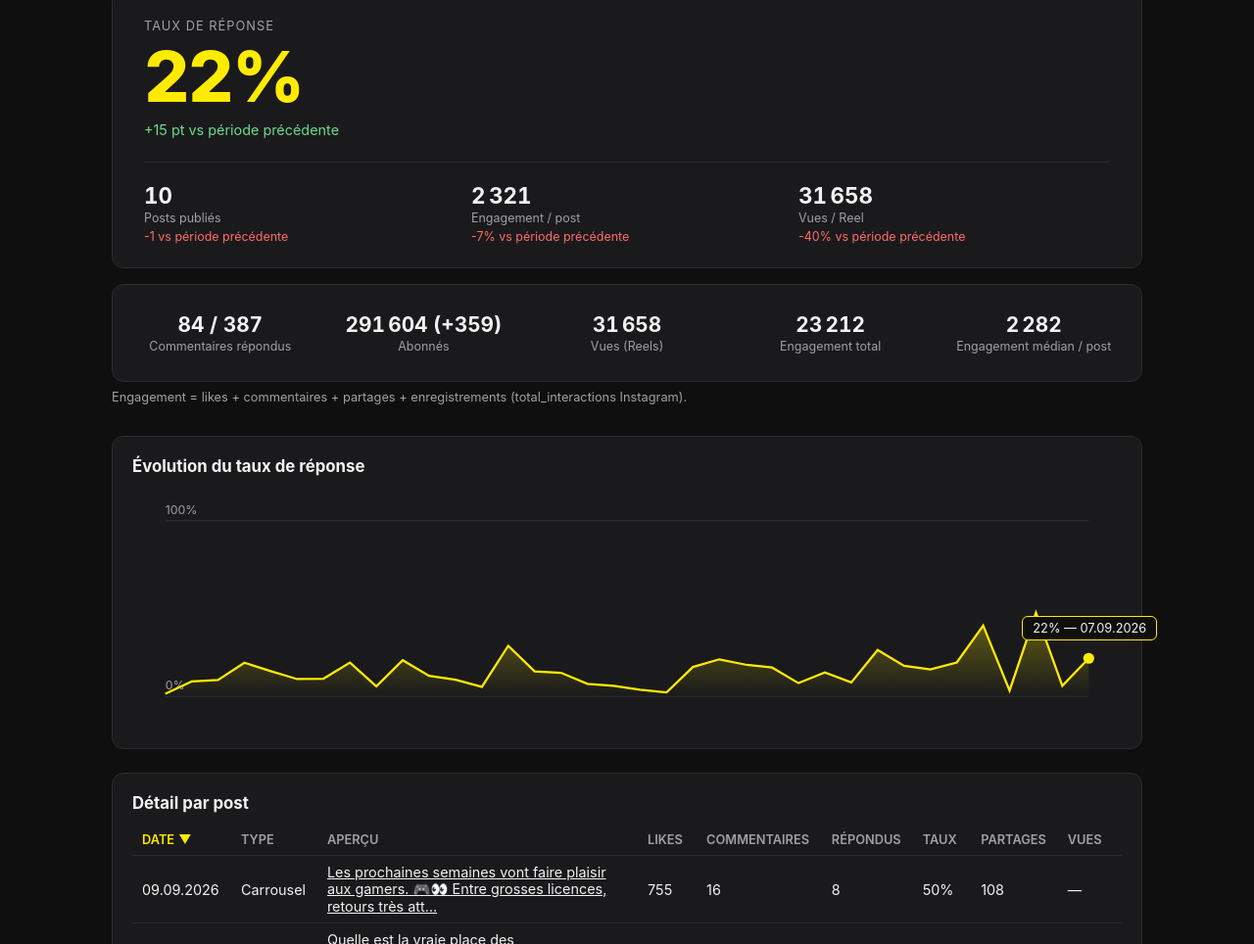
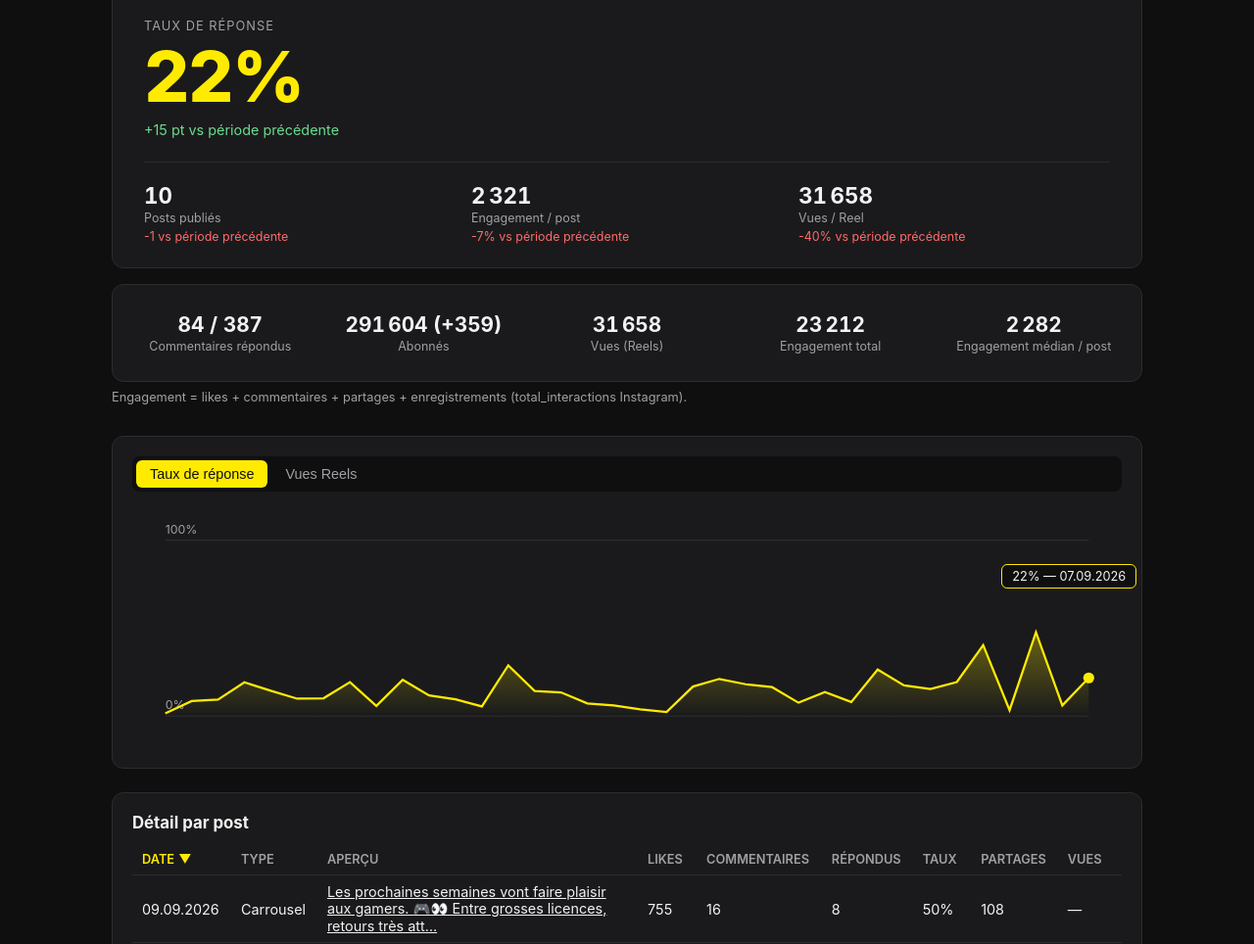
Before and after one commit to RouxKool/tataki-dashboard, a website: page index.html in a window 1280 px wide. Shown: the part 225-1189 px from the top of the page at 98% size. Drawn offline with Linux system fonts and the light colour scheme.

Commit message:
Add a second chart (weekly Reels views), shown as a tab alongside reply rate

```diff
--- a/app.js
+++ b/app.js
@@ -34,7 +34,7 @@ async function init() {
     monthlyPeriods = buildMonthlyPeriods(history);
 
     loadingStatus.hidden = true;
-    renderChart(weeklyPeriods);
+    renderAllCharts(weeklyPeriods);
     setMode("week", { resetToLatest: true });
   } catch (error) {
     loadingStatus.textContent = `Erreur : ${error.message}`;
@@ -57,6 +57,15 @@ document.querySelectorAll("th[data-sort-key]").forEach((th) => {
     sortDirection = sortKey === key && sortDirection === "desc" ? "asc" : "desc";
     sortKey = key;
     renderPostsTableRows();
+  });
+});
+
+document.querySelectorAll(".chart-tabs .mode-btn").forEach((tab) => {
+  tab.addEventListener("click", () => {
+    document.querySelectorAll(".chart-tabs .mode-btn").forEach((t) => t.classList.remove("active"));
+    document.querySelectorAll(".chart-panel").forEach((panel) => (panel.hidden = true));
+    tab.classList.add("active");
+    document.getElementById(tab.dataset.chartTarget).hidden = false;
   });
 });
 
@@ -309,35 +318,63 @@ function median(values) {
 
 let selectedWeekIndex = null;
 
-function renderChart(periods) {
+const CHARTS = [
+  {
+    chartId: "chart",
+    tooltipId: "chart-tooltip",
+    dotId: "chart-selected-dot",
+    getValue: (p) => p.replyRate,
+    formatTooltip: (v) => formatPercent(v),
+    formatAxis: (v) => `${Math.round(v * 100)}%`,
+    fixedYMax: 1,
+    ariaLabel: (n) => `Évolution du taux de réponse, de 0 à 100%, sur ${n} semaine(s)`,
+  },
+  {
+    chartId: "chart-views",
+    tooltipId: "chart-views-tooltip",
+    dotId: "chart-views-selected-dot",
+    getValue: (p) => p.viewsTotal,
+    formatTooltip: (v) => `${formatNumber(v)} vue(s)`,
+    formatAxis: (v) => formatCompactNumber(v),
+    fixedYMax: null, // calculé à partir des données à chaque rendu
+    ariaLabel: (n) => `Évolution des vues Reels totales sur ${n} semaine(s)`,
+  },
+];
+
+function renderAllCharts(periods) {
+  for (const chart of CHARTS) renderChart(chart, periods);
+}
+
+function renderChart(chart, periods) {
   const points = periods
-    .map((p, i) => ({ x: i, y: p.replyRate, dateLabel: p.dateLabel }))
+    .map((p, i) => ({ x: i, y: chart.getValue(p), dateLabel: p.dateLabel }))
     .filter((p) => p.y != null);
 
-  const chartEl = document.getElementById("chart");
+  const chartEl = document.getElementById(chart.chartId);
   if (points.length < 2) {
     chartEl.innerHTML = "<p class=\"empty-message\">Pas assez de données pour un graphique.</p>";
     return;
   }
-  chartEl.innerHTML = buildLineChartSvg(points, periods.length);
-  attachChartHoverHandlers();
-  if (selectedWeekIndex != null) updateChartSelection(selectedWeekIndex);
+  const yMax = chart.fixedYMax ?? Math.max(...points.map((p) => p.y), 1);
+  chartEl.innerHTML = buildLineChartSvg(chart, points, periods.length, yMax);
+  attachChartHoverHandlers(chart);
+  if (selectedWeekIndex != null) updateSingleChartSelection(chart, selectedWeekIndex);
 }
 
-function attachChartHoverHandlers() {
-  const container = document.getElementById("chart").closest(".chart-section");
+function attachChartHoverHandlers(chart) {
+  const container = document.getElementById(chart.chartId).closest(".chart-panel");
   container.querySelectorAll(".chart-point").forEach((circle) => {
-    circle.addEventListener("mouseenter", () => showChartTooltip(circle));
+    circle.addEventListener("mouseenter", () => showChartTooltip(chart, circle));
     circle.addEventListener("mouseleave", () => {
       const selectedCircle = container.querySelector(`.chart-point[data-period-index="${selectedWeekIndex}"]`);
-      if (selectedCircle) showChartTooltip(selectedCircle);
-      else document.getElementById("chart-tooltip").hidden = true;
+      if (selectedCircle) showChartTooltip(chart, selectedCircle);
+      else document.getElementById(chart.tooltipId).hidden = true;
     });
     circle.addEventListener("click", () => goToWeekFromChart(Number(circle.dataset.periodIndex)));
   });
 }
 
-/** Bascule la timeline sur la semaine cliquée dans le graphique (passe en mode Semaine si besoin). */
+/** Bascule la timeline sur la semaine cliquée dans un graphique (passe en mode Semaine si besoin). */
 function goToWeekFromChart(weekIndex) {
   if (mode !== "week") {
     mode = "week";
@@ -350,29 +387,34 @@ function goToWeekFromChart(weekIndex) {
   renderSelectedPeriod();
 }
 
-function showChartTooltip(circle) {
-  const tooltip = document.getElementById("chart-tooltip");
-  const container = document.getElementById("chart").closest(".chart-section");
+function showChartTooltip(chart, circle) {
+  const tooltip = document.getElementById(chart.tooltipId);
+  const container = document.getElementById(chart.chartId).closest(".chart-panel");
   const circleRect = circle.getBoundingClientRect();
   const containerRect = container.getBoundingClientRect();
-  tooltip.textContent = `${formatPercent(Number(circle.dataset.rate))} — ${circle.dataset.dateLabel}`;
+  tooltip.textContent = `${chart.formatTooltip(Number(circle.dataset.rawValue))} — ${circle.dataset.dateLabel}`;
   tooltip.style.left = `${circleRect.left - containerRect.left + circleRect.width / 2}px`;
   tooltip.style.top = `${circleRect.top - containerRect.top}px`;
   tooltip.hidden = false;
 }
 
-/** Déplace le gros point permanent sur la semaine actuellement sélectionnée dans la timeline. */
+/** Déplace le gros point permanent sur la semaine actuellement sélectionnée, sur tous les graphiques. */
 function updateChartSelection(weekIndex) {
   selectedWeekIndex = weekIndex;
-  const container = document.getElementById("chart").closest(".chart-section");
+  for (const chart of CHARTS) updateSingleChartSelection(chart, weekIndex);
+}
+
+function updateSingleChartSelection(chart, weekIndex) {
+  const container = document.getElementById(chart.chartId)?.closest(".chart-panel");
   if (!container) return;
 
-  const selectedDot = document.getElementById("chart-selected-dot");
+  const selectedDot = document.getElementById(chart.dotId);
   const matchingCircle = container.querySelector(`.chart-point[data-period-index="${weekIndex}"]`);
 
   if (!matchingCircle) {
     if (selectedDot) selectedDot.style.display = "none";
-    document.getElementById("chart-tooltip").hidden = true;
+    const tooltip = document.getElementById(chart.tooltipId);
+    if (tooltip) tooltip.hidden = true;
     return;
   }
 
@@ -381,10 +423,10 @@ function updateChartSelection(weekIndex) {
     selectedDot.setAttribute("cx", matchingCircle.getAttribute("cx"));
     selectedDot.setAttribute("cy", matchingCircle.getAttribute("cy"));
   }
-  showChartTooltip(matchingCircle);
+  showChartTooltip(chart, matchingCircle);
 }
 
-function buildLineChartSvg(points, totalCount) {
+function buildLineChartSvg(chart, points, totalCount, yMax) {
   const width = 900;
   const height = 220;
   const padding = 30;
@@ -395,7 +437,7 @@ function buildLineChartSvg(points, totalCount) {
   const muted = rootStyle.getPropertyValue("--muted").trim();
 
   const xFor = (i) => padding + (i / Math.max(totalCount - 1, 1)) * (width - padding * 2);
-  const yFor = (v) => height - padding - v * (height - padding * 2);
+  const yFor = (v) => height - padding - (v / yMax) * (height - padding * 2);
 
   const path = points.map((p) => `${xFor(p.x)},${yFor(p.y)}`).join(" ");
   const last = points.at(-1);
@@ -404,26 +446,29 @@ function buildLineChartSvg(points, totalCount) {
   const hitCircles = points
     .map(
       (p) =>
-        `<circle class="chart-point" data-period-index="${p.x}" data-rate="${p.y}" data-date-label="${p.dateLabel}" cx="${xFor(p.x)}" cy="${yFor(p.y)}" r="8" />`
+        `<circle class="chart-point" data-period-index="${p.x}" data-raw-value="${p.y}" data-date-label="${p.dateLabel}" cx="${xFor(p.x)}" cy="${yFor(p.y)}" r="8" />`
     )
     .join("");
 
+  const gradientId = `${chart.chartId}-gradient`;
+  const label = chart.ariaLabel(totalCount);
+
   return `
-    <svg viewBox="0 0 ${width} ${height}" xmlns="http://www.w3.org/2000/svg" role="img" aria-label="Évolution du taux de réponse, de 0 à 100%, sur ${totalCount} semaine(s)">
-      <title>Évolution du taux de réponse sur ${totalCount} semaine(s)</title>
+    <svg viewBox="0 0 ${width} ${height}" xmlns="http://www.w3.org/2000/svg" role="img" aria-label="${label}">
+      <title>${label}</title>
       <defs>
-        <linearGradient id="chart-area-gradient" x1="0" y1="0" x2="0" y2="1">
+        <linearGradient id="${gradientId}" x1="0" y1="0" x2="0" y2="1">
           <stop offset="0%" stop-color="${highlight}" stop-opacity="0.35" />
           <stop offset="100%" stop-color="${highlight}" stop-opacity="0" />
         </linearGradient>
       </defs>
       <line x1="${padding}" y1="${yFor(0)}" x2="${width - padding}" y2="${yFor(0)}" stroke="${border}" />
-      <line x1="${padding}" y1="${yFor(1)}" x2="${width - padding}" y2="${yFor(1)}" stroke="${border}" />
-      <text x="${padding}" y="${yFor(1) - 6}" fill="${muted}" font-size="11">100%</text>
-      <text x="${padding}" y="${yFor(0) - 6}" fill="${muted}" font-size="11">0%</text>
-      <polygon points="${areaPoints}" fill="url(#chart-area-gradient)" stroke="none" />
+      <line x1="${padding}" y1="${yFor(yMax)}" x2="${width - padding}" y2="${yFor(yMax)}" stroke="${border}" />
+      <text x="${padding}" y="${yFor(yMax) - 6}" fill="${muted}" font-size="11">${chart.formatAxis(yMax)}</text>
+      <text x="${padding}" y="${yFor(0) - 6}" fill="${muted}" font-size="11">${chart.formatAxis(0)}</text>
+      <polygon points="${areaPoints}" fill="url(#${gradientId})" stroke="none" />
       <polyline points="${path}" fill="none" stroke="${highlight}" stroke-width="2" />
-      <circle id="chart-selected-dot" cx="${xFor(last.x)}" cy="${yFor(last.y)}" r="5" fill="${highlight}" style="pointer-events:none" />
+      <circle id="${chart.dotId}" cx="${xFor(last.x)}" cy="${yFor(last.y)}" r="5" fill="${highlight}" style="pointer-events:none" />
       ${hitCircles}
     </svg>
   `;
@@ -444,6 +489,11 @@ function formatPercent(ratio) {
 function formatNumber(value) {
   if (value == null) return "—";
   return value.toLocaleString("fr-CH");
+}
+
+function formatCompactNumber(value) {
+  if (value == null) return "—";
+  return new Intl.NumberFormat("fr-CH", { notation: "compact", maximumFractionDigits: 1 }).format(value);
 }
 
 function formatFollowers(count, previousCount) {
--- a/index.html
+++ b/index.html
@@ -78,9 +78,20 @@
     <p class="stat-note">Engagement = likes + commentaires + partages + enregistrements (total_interactions Instagram).</p>
 
     <section class="chart-section">
-      <h2>Évolution du taux de réponse</h2>
-      <div id="chart" class="chart"></div>
-      <div id="chart-tooltip" class="chart-tooltip" hidden></div>
+      <div class="mode-toggle chart-tabs">
+        <button type="button" id="chart-tab-reply" class="mode-btn active" data-chart-target="chart-panel-reply">Taux de réponse</button>
+        <button type="button" id="chart-tab-views" class="mode-btn" data-chart-target="chart-panel-views">Vues Reels</button>
+      </div>
+
+      <div id="chart-panel-reply" class="chart-panel">
+        <div id="chart" class="chart"></div>
+        <div id="chart-tooltip" class="chart-tooltip" hidden></div>
+      </div>
+
+      <div id="chart-panel-views" class="chart-panel" hidden>
+        <div id="chart-views" class="chart"></div>
+        <div id="chart-views-tooltip" class="chart-tooltip" hidden></div>
+      </div>
     </section>
 
     <section class="table-section">
--- a/style.css
+++ b/style.css
@@ -261,6 +261,10 @@ h2 {
   position: relative;
 }
 
+.chart-tabs {
+  margin-bottom: 16px;
+}
+
 .chart {
   width: 100%;
   overflow-x: auto;
```
Also changed, not shown: README.md.
